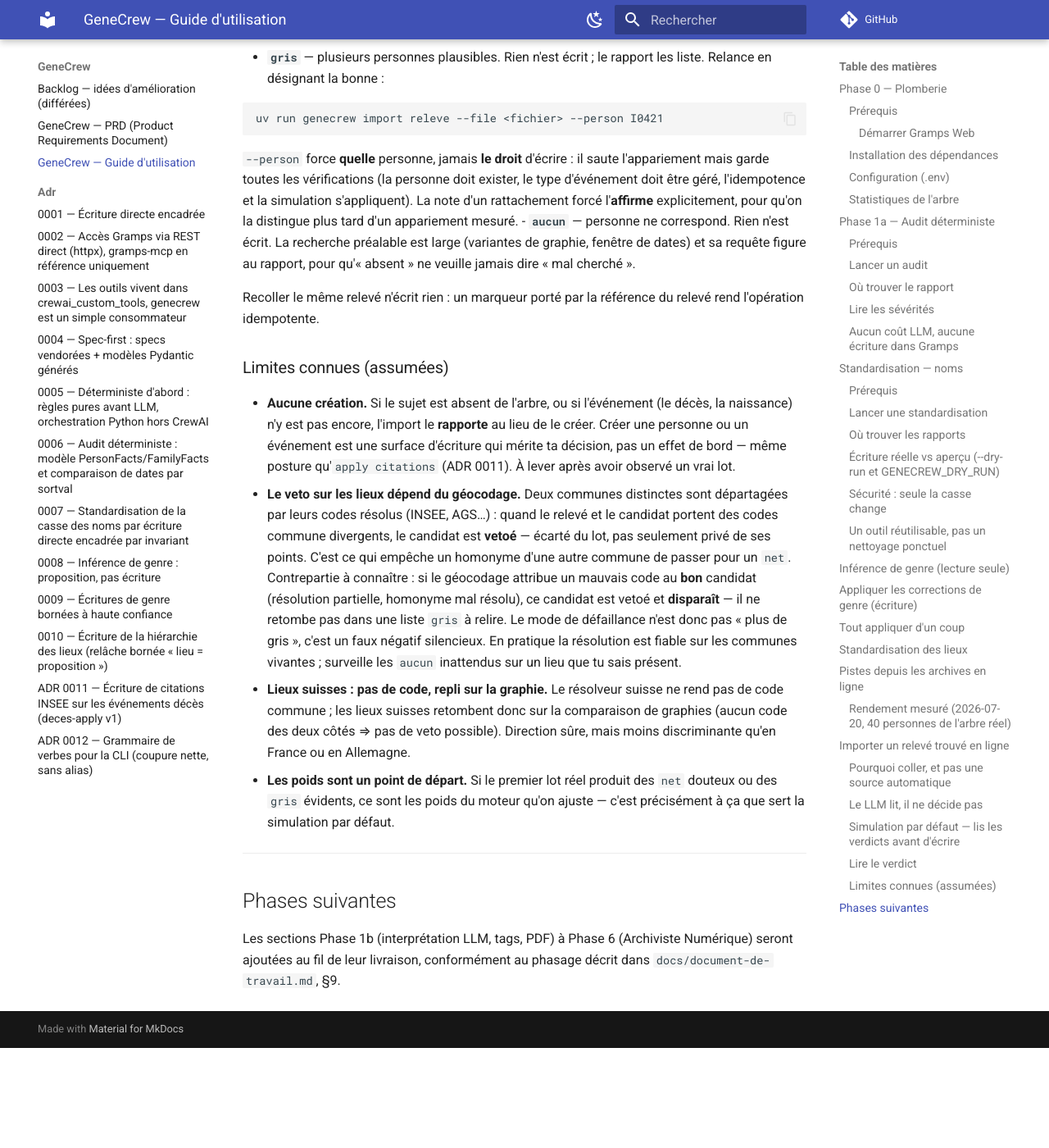
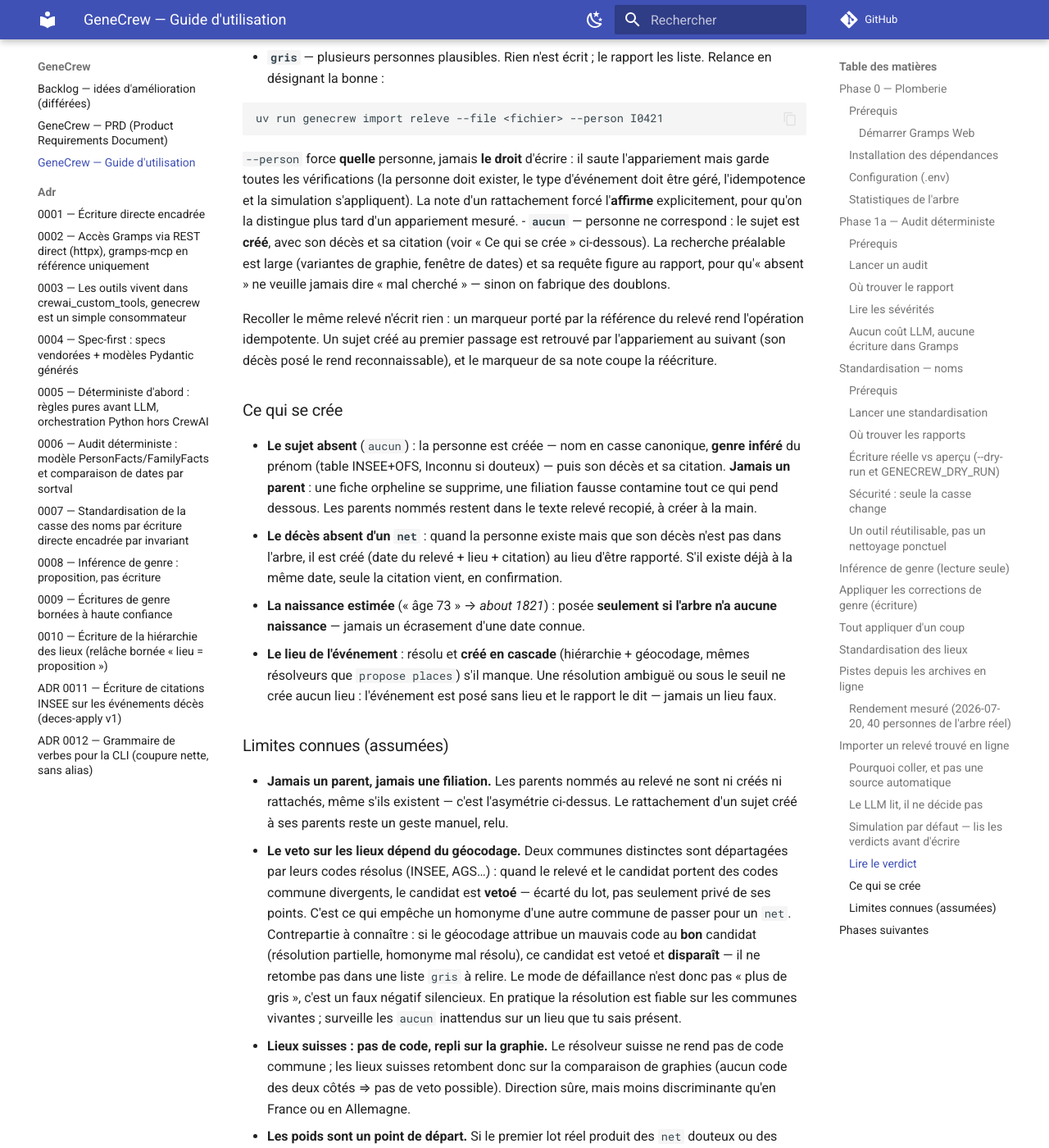
Before and after one commit to fjacquet/genecrew, an MkDocs documentation site: the page built from docs/USER_GUIDE.md, in a window 1280 px wide and 1400 px high, scrolled down 12185 px. Shown: the whole window at 82% size. Built offline with MkDocs 1.6.1 and Material for MkDocs 9.7.7, drawn with Linux system fonts in a browser that asks for light colours; comment, search, counter and statistics services are not loaded; before the commit the page ends 13463 px from its top, so only the background shows below that.

Commit message:
docs+report(releves): la création remplace le « rapport »
format_import_releve affiche les handles créés (sujet, événement, naissance
estimée) pour retrouver ce qui a été écrit. USER_GUIDE : nouvelle section « Ce qui
se crée » (sujet, décès absent, naissance estimée, lieu en cascade) ; l'unique
limite restante est « jamais un parent, jamais une filiation ». CHANGELOG : la
création remplace le rapport, requiert crewai_custom_tools ≥ 0.23.0.

Co-Authored-By: Claude Opus 4.8 <noreply@anthropic.com>
Claude-Session: https://claude.ai/code/session_018f6uHnqtR4LX5iEXNdCvgX

```diff
--- a/docs/USER_GUIDE.md
+++ b/docs/USER_GUIDE.md
@@ -504,19 +504,35 @@ Chaque import rend un verdict motivé :
   garde toutes les vérifications (la personne doit exister, le type d'événement doit être géré,
   l'idempotence et la simulation s'appliquent). La note d'un rattachement forcé l'**affirme**
   explicitement, pour qu'on la distingue plus tard d'un appariement mesuré.
-- **`aucun`** — personne ne correspond. Rien n'est écrit. La recherche préalable est large (variantes
-  de graphie, fenêtre de dates) et sa requête figure au rapport, pour qu'« absent » ne veuille jamais
-  dire « mal cherché ».
+- **`aucun`** — personne ne correspond : le sujet est **créé**, avec son décès et sa citation (voir
+  « Ce qui se crée » ci-dessous). La recherche préalable est large (variantes de graphie, fenêtre de
+  dates) et sa requête figure au rapport, pour qu'« absent » ne veuille jamais dire « mal cherché » —
+  sinon on fabrique des doublons.
 
 Recoller le même relevé n'écrit rien : un marqueur porté par la référence du relevé rend l'opération
-idempotente.
+idempotente. Un sujet créé au premier passage est retrouvé par l'appariement au suivant (son décès
+posé le rend reconnaissable), et le marqueur de sa note coupe la réécriture.
+
+### Ce qui se crée
+
+- **Le sujet absent** (`aucun`) : la personne est créée — nom en casse canonique, **genre inféré** du
+  prénom (table INSEE+OFS, Inconnu si douteux) — puis son décès et sa citation. **Jamais un parent** :
+  une fiche orpheline se supprime, une filiation fausse contamine tout ce qui pend dessous. Les parents
+  nommés restent dans le texte relevé recopié, à créer à la main.
+- **Le décès absent d'un `net`** : quand la personne existe mais que son décès n'est pas dans l'arbre,
+  il est créé (date du relevé + lieu + citation) au lieu d'être rapporté. S'il existe déjà à la même
+  date, seule la citation vient, en confirmation.
+- **La naissance estimée** (« âge 73 » → *about 1821*) : posée **seulement si l'arbre n'a aucune
+  naissance** — jamais un écrasement d'une date connue.
+- **Le lieu de l'événement** : résolu et **créé en cascade** (hiérarchie + géocodage, mêmes résolveurs
+  que `propose places`) s'il manque. Une résolution ambiguë ou sous le seuil ne crée aucun lieu :
+  l'événement est posé sans lieu et le rapport le dit — jamais un lieu faux.
 
 ### Limites connues (assumées)
 
-- **Aucune création.** Si le sujet est absent de l'arbre, ou si l'événement (le décès, la naissance)
-  n'y est pas encore, l'import le **rapporte** au lieu de le créer. Créer une personne ou un événement
-  est une surface d'écriture qui mérite ta décision, pas un effet de bord — même posture qu'`apply
-  citations` (ADR 0011). À lever après avoir observé un vrai lot.
+- **Jamais un parent, jamais une filiation.** Les parents nommés au relevé ne sont ni créés ni
+  rattachés, même s'ils existent — c'est l'asymétrie ci-dessus. Le rattachement d'un sujet créé à ses
+  parents reste un geste manuel, relu.
 - **Le veto sur les lieux dépend du géocodage.** Deux communes distinctes sont départagées par leurs
   codes résolus (INSEE, AGS…) : quand le relevé et le candidat portent des codes commune divergents,
   le candidat est **vetoé** — écarté du lot, pas seulement privé de ses points. C'est ce qui empêche
```
Also changed, not shown: CHANGELOG.md (+13 -3 lines), 1 other file.
